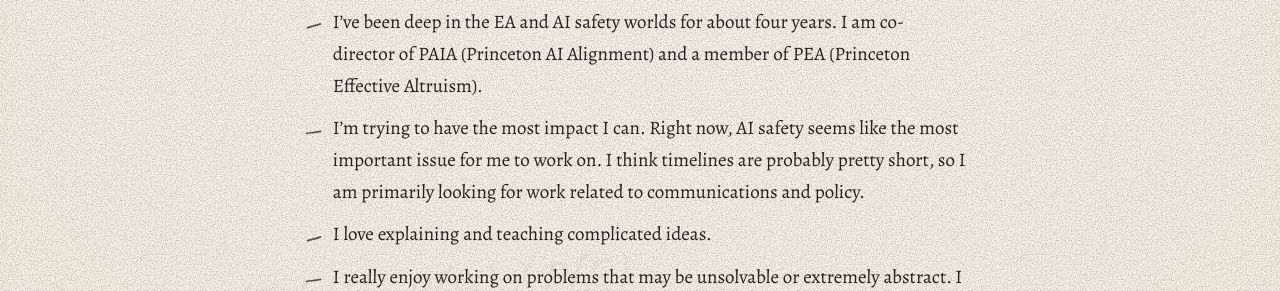
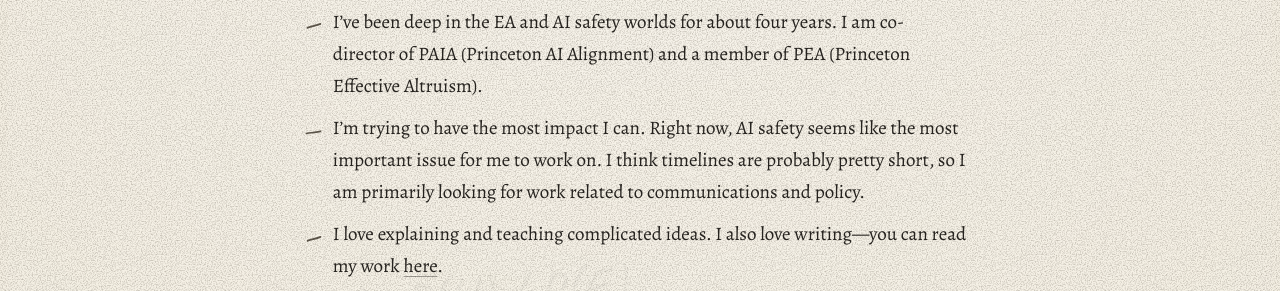
Before and after one commit to s12worthington-spec/s12worthington-spec.github.io, a plain HTML site: page index.html in a window 1280 px wide. Shown: the part 496-787 px from the top of the page. Drawn offline with nearby package versions, Linux system fonts and the light colour scheme.

Commit message:
Add writing and Substack link to About
Co-Authored-By: Claude Opus 5.5 <noreply@anthropic.com>
Claude-Session: https://claude.ai/code/session_01KPt6zG6ZkZv1AeJPuk38Q6

```diff
--- a/index.html
+++ b/index.html
@@ -241,7 +241,7 @@ p{margin:0}
         <li>I’m a current student at Princeton University studying Math and English. I live in NYC.</li>
         <li>I’ve been deep in the EA and AI safety worlds for about four years. I am co-director of PAIA (Princeton AI Alignment) and a member of PEA (Princeton Effective Altruism).</li>
         <li>I’m trying to have the most impact I can. Right now, AI safety seems like the most important issue for me to work on. I think timelines are probably pretty short, so I am primarily looking for work related to communications and policy.</li>
-        <li>I love explaining and teaching complicated ideas.</li>
+        <li>I love explaining and teaching complicated ideas. I also love writing—you can read my work <a class="ink" data-sk="link" href="https://samworthington01.substack.com/" target="_blank" rel="noopener">here</a>.</li>
         <li>I really enjoy working on problems that may be unsolvable or extremely abstract. I think this is what connects my intellectual interest in agent foundations and mathematics with my love of art and writing (especially designing magic).</li>
         <li>I’ve also taught a class for fifth graders about Bayesian reasoning, normative ethics, and AI alignment for the past two years.</li>
       </ul>
```
